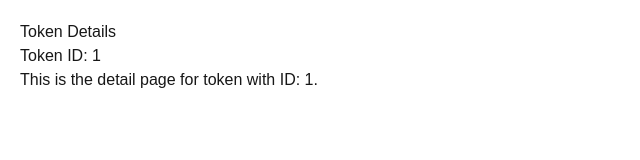
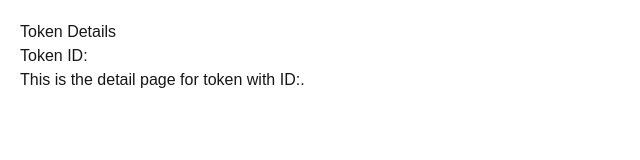
Before and after one commit to messigoalzzz/study, a Next.js app: page /token/1 in a window 1280 px wide. Shown: the top 160 px of the page, without its empty margins (0-640 px from the left). Built offline with nearby package versions, Linux system fonts and the light colour scheme.

Commit message:
fix(简化22):22

```diff
--- a/app/token/[id]/page.tsx
+++ b/app/token/[id]/page.tsx
@@ -1,14 +1,13 @@
 "use client";
 
 
-const TokenDetailPage = ({ params }: { params: { id: string } }) => {
-  const { id } = params;
+const TokenDetailPage = () => {
 
   return (
     <div style={{ padding: "20px" }}>
       <h1>Token Details</h1>
-      <p>Token ID: {id}</p>
-      <p>This is the detail page for token with ID: {id}.</p>
+      <p>Token ID: </p>
+      <p>This is the detail page for token with ID:.</p>
     </div>
   );
 };
```
